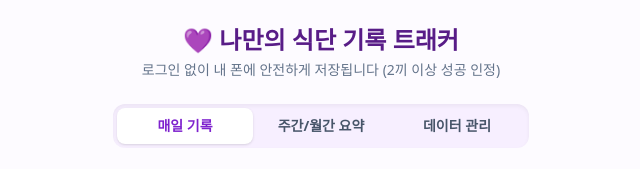
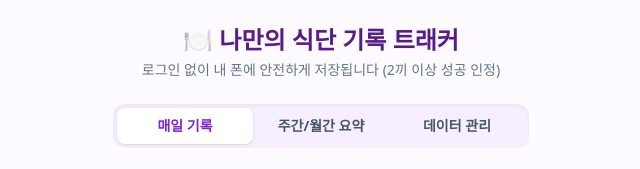
Before and after one commit to nenelab/Daily-bites, a plain HTML site: page index.html in a window 1280 px wide. Shown: the top 169 px of the page, 319-959 px from the left. Drawn offline with nearby package versions, Linux system fonts and the light colour scheme.

Commit message:
Change header emoji from heart to plate

```diff
--- a/index.html
+++ b/index.html
@@ -10,7 +10,7 @@
     <div class="max-w-md mx-auto px-4 py-6">
         <!-- 헤더 -->
         <header class="text-center mb-6">
-            <h1 class="text-2xl font-bold text-purple-900">💜 나만의 식단 기록 트래커</h1>
+            <h1 class="text-2xl font-bold text-purple-900">🍽 나만의 식단 기록 트래커</h1>
             <p class="text-sm text-slate-500 mt-1">로그인 없이 내 폰에 안전하게 저장됩니다 (2끼 이상 성공 인정)</p>
         </header>
 
```
